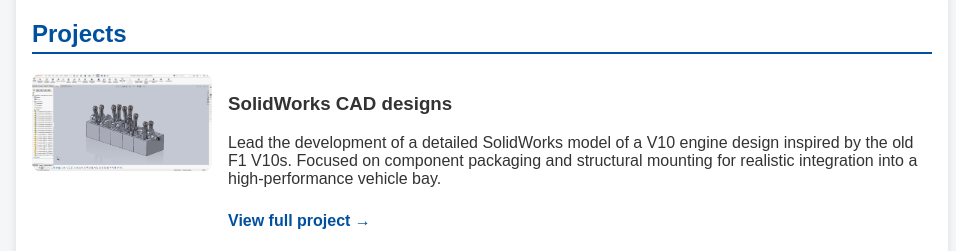
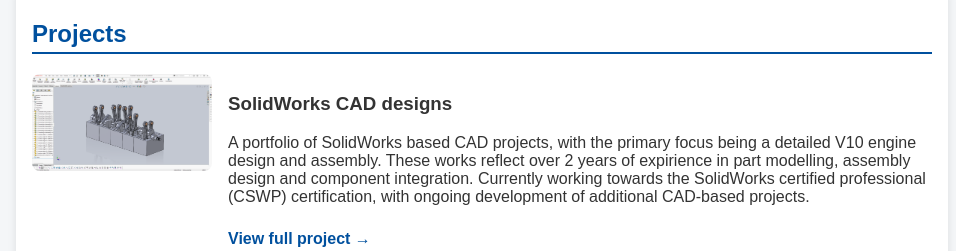
Before and after one commit to Henry-Russell/Henry-Russell.github.io, a plain HTML site: page index.html in a window 1280 px wide. Shown: the part 880-1131 px from the top of the page, without its empty margins (158-1114 px from the left). Drawn offline with Linux system fonts and the light colour scheme.

Commit message:
Update index.html

```diff
--- a/index.html
+++ b/index.html
@@ -158,7 +158,7 @@
       <img src="images/engine1.png" alt="V10 Engine CAD Model" />
       <div class="project-text">
         <h3>SolidWorks CAD designs</h3>
-        <p>Lead the development of a detailed SolidWorks model of a V10 engine design inspired by the old F1 V10s. Focused on component packaging and structural mounting for realistic integration into a high-performance vehicle bay.</p>
+        <p>A portfolio of SolidWorks based CAD projects, with the primary focus being a detailed V10 engine design and assembly. These works reflect over 2 years of expirience in part modelling, assembly design and component integration. Currently working towards the SolidWorks certified professional (CSWP) certification, with ongoing development of additional CAD-based projects.</p>
         <a href="projects/v10-engine.html">View full project →</a>
       </div>
     </div>
```
